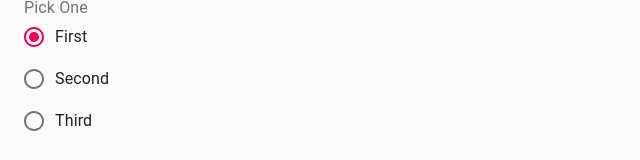
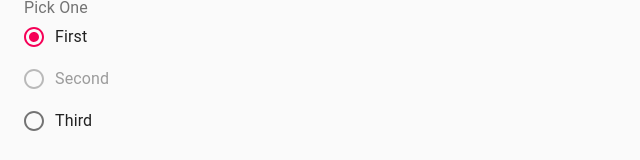
Before and after one commit to eliseuvideira/react-material-ui-cookbook, a React app: page / in a window 1280 px wide. Shown: the top 160 px of the page, without its empty margins (0-640 px from the left). Built offline with nearby package versions, Linux system fonts and the light colour scheme.

Commit message:
adding the disabled option to the group or radio item

```diff
--- a/src/components/Page.tsx
+++ b/src/components/Page.tsx
@@ -19,7 +19,7 @@ const useStyles = makeStyles({
 
 const options = [
   { label: 'First', value: 'first' },
-  { label: 'Second', value: 'second' },
+  { label: 'Second', value: 'second', disabled: true },
   { label: 'Third', value: 'third' },
 ];
 
@@ -27,10 +27,11 @@ const RadioGroup: React.FC<{
   value: string;
   name: string;
   label: string;
-  options: { label: string; value: string }[];
+  disabled?: boolean;
+  options: { label: string; value: string; disabled?: boolean }[];
   onChange: (event: React.ChangeEvent<HTMLInputElement>) => void;
-}> = ({ value, name, label, options, onChange }) => (
-  <FormControl component="fieldset">
+}> = ({ value, name, label, disabled, options, onChange }) => (
+  <FormControl component="fieldset" disabled={disabled}>
     <FormLabel component="legend">{label}</FormLabel>
     <MaterialRadioGroup name={name} value={value} onChange={onChange}>
       {options.map((option, index) => (
@@ -39,6 +40,7 @@ const RadioGroup: React.FC<{
           control={<Radio />}
           value={option.value}
           label={option.label}
+          disabled={option.disabled}
         />
       ))}
     </MaterialRadioGroup>
@@ -49,6 +51,7 @@ RadioGroup.propTypes = {
   value: PropTypes.string.isRequired,
   name: PropTypes.string.isRequired,
   label: PropTypes.string.isRequired,
+  disabled: PropTypes.bool,
   options: PropTypes.array.isRequired,
   onChange: PropTypes.func.isRequired,
 };
```
